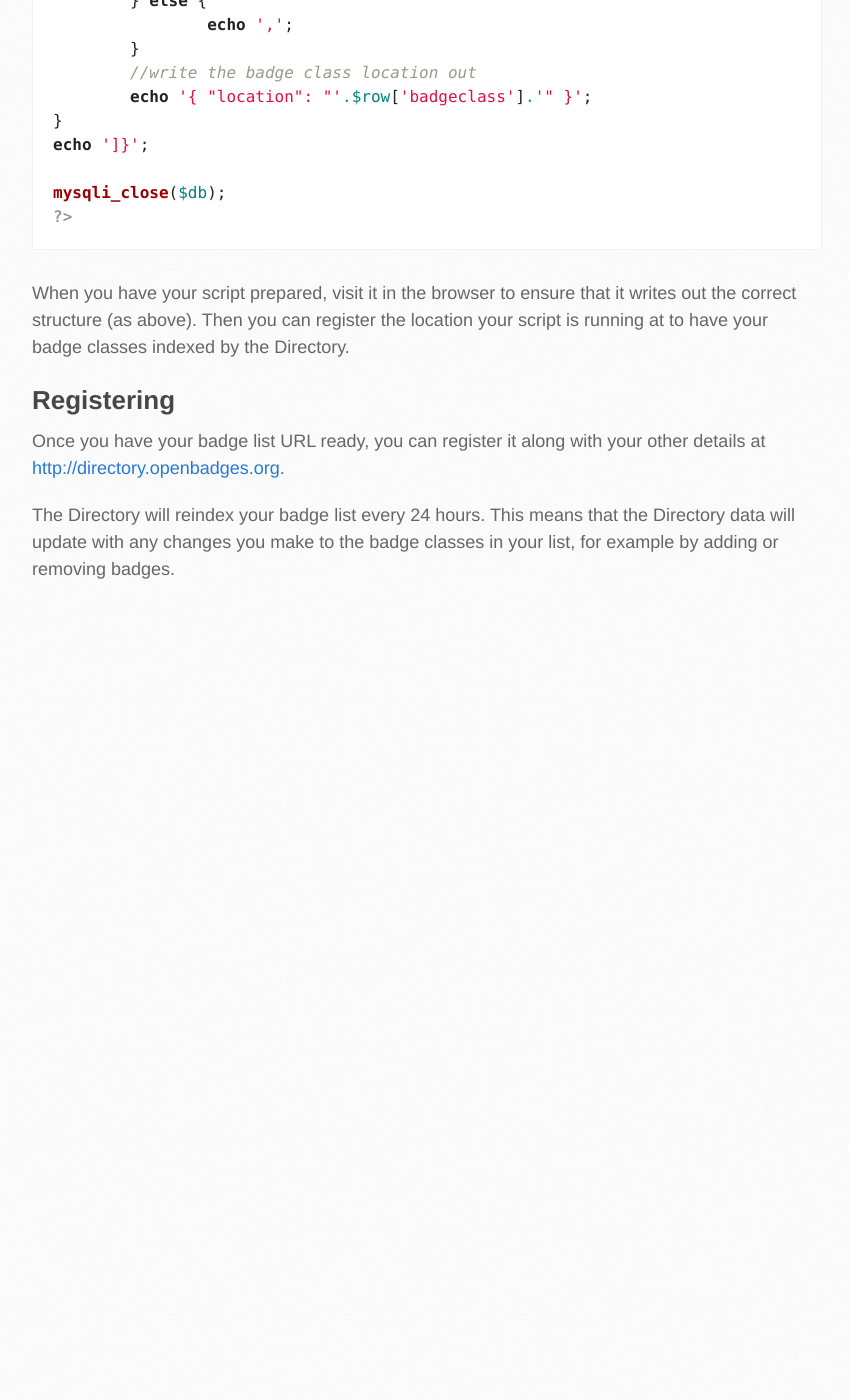
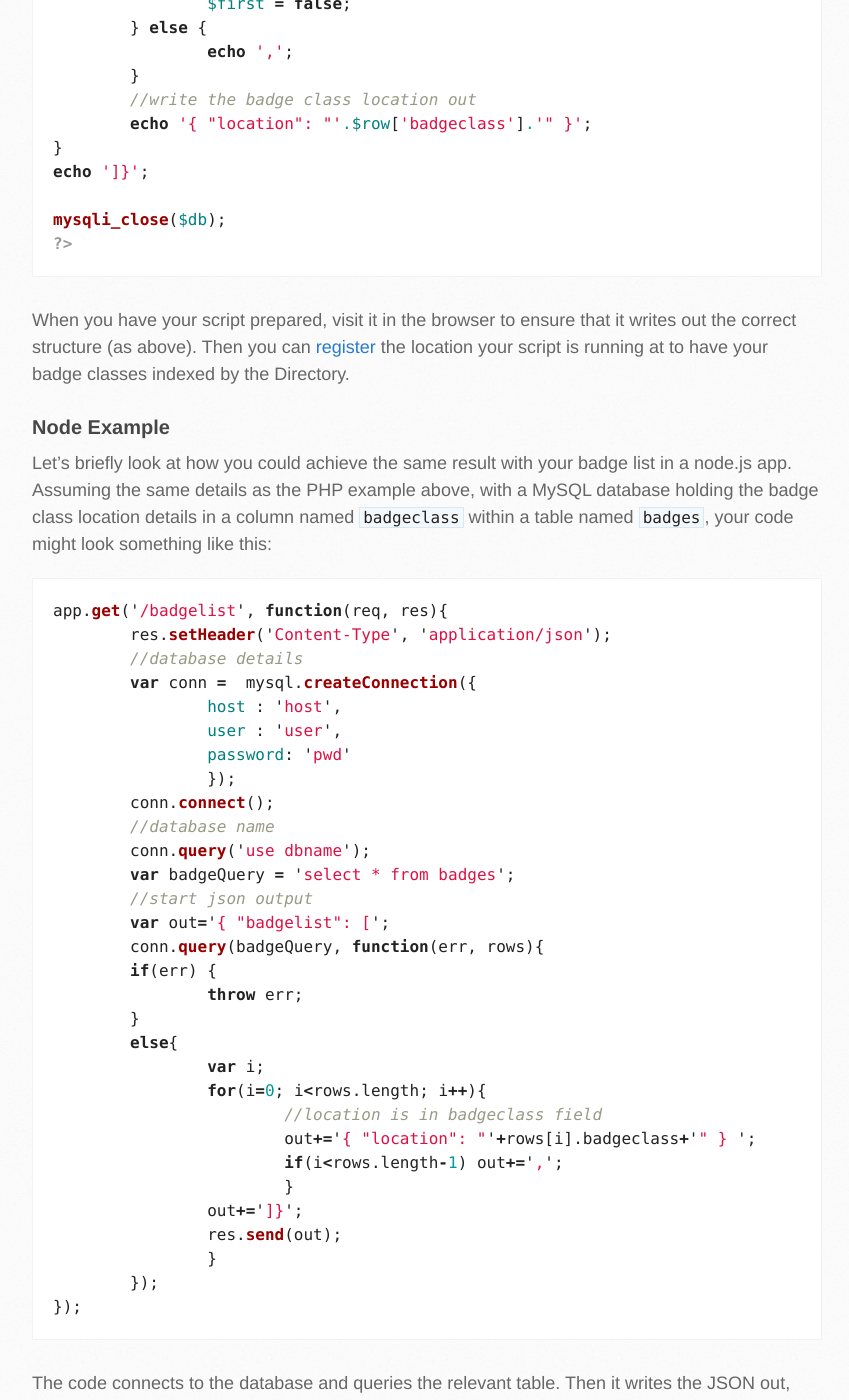
Before and after one commit to OpenWorksGroup/openbadges-directory, a Jekyll site: the page built from badgelist-endpoint.markdown, in a window 1280 px wide and 1400 px high, scrolled down 2293 px. Shown: the whole window, without its empty margins (138-987 px from the left). Built offline with Jekyll 4.4.1, drawn with Linux system fonts in a browser that asks for light colours; Markdown is read by kramdown in place of the engine named in the settings; before the commit the page ends 2923 px from its top, so only the background shows below that; some of the changed text lies outside the part shown.

Commit message:
Update badgelist-endpoint.markdown

```diff
--- a/badgelist-endpoint.markdown
+++ b/badgelist-endpoint.markdown
@@ -9,6 +9,7 @@ To have your badges indexed for inclusion in the Directory, you need to expose a
 * [BadgeKit Users](#badgekit)
 * [Creating your Badge List](#creating)
 	* [PHP Example](#php-example)
+	* [Node Example](#node-example)
 * [Registering](#register)
 
 <a name="badgekit"></a>
@@ -86,7 +87,49 @@ mysqli_close($db);
 ?>
 {% endhighlight %}
 
-When you have your script prepared, visit it in the browser to ensure that it writes out the correct structure (as above). Then you can register the location your script is running at to have your badge classes indexed by the Directory.
+When you have your script prepared, visit it in the browser to ensure that it writes out the correct structure (as above). Then you can [register](#register) the location your script is running at to have your badge classes indexed by the Directory.
+
+<a name="node-example"></a>
+### Node Example
+
+Let's briefly look at how you could achieve the same result with your badge list in a node.js app. Assuming the same details as the PHP example above, with a MySQL database holding the badge class location details in a column named `badgeclass` within a table named `badges`, your code might look something like this:
+
+{% highlight js %}
+app.get('/badgelist', function(req, res){
+	res.setHeader('Content-Type', 'application/json');
+	//database details
+	var conn =  mysql.createConnection({
+		host : 'host',
+		user : 'user',
+		password: 'pwd'
+		});
+	conn.connect();
+	//database name
+	conn.query('use dbname');
+	var badgeQuery = 'select * from badges';
+	//start json output
+	var out='{ "badgelist": [';
+	conn.query(badgeQuery, function(err, rows){
+	if(err)	{
+		throw err;
+	}
+	else{
+		var i;
+		for(i=0; i<rows.length; i++){
+			//location is in badgeclass field
+			out+='{ "location": "'+rows[i].badgeclass+'" } ';
+			if(i<rows.length-1) out+=',';
+			}
+		out+=']}';
+		res.send(out);
+		}
+	});
+});
+{% endhighlight %}
+
+The code connects to the database and queries the relevant table. Then it writes the JSON out, with the `badgelist` array including a `location` entry for each badge class to be indexed by the Directory.
+
+As before, you could check that your page returns the correct structure by visiting the `badgelist` page from your node app in the browser. Then you would be ready to [register](#register) the endpoint with the Directory.
 
 <a name="register"></a>
 ## Registering
```
